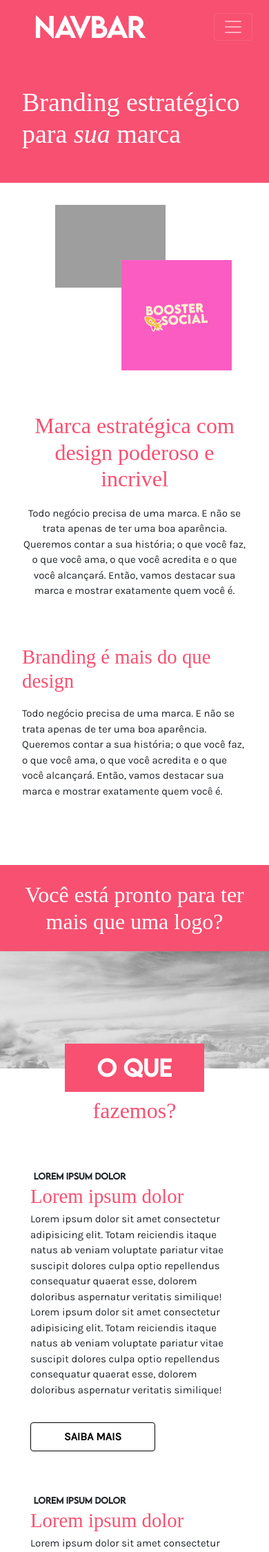
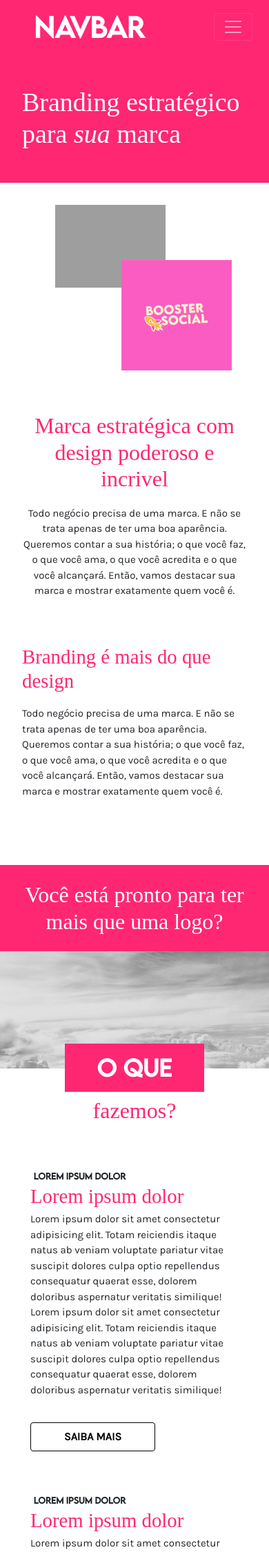
Before and after one commit to LucasCondeFerreira/pinkdesignsco, a PHP site: page / in a window 390 px wide. Shown: the top 2250 px of the page at 69% size. Run offline with PHP 8.4, Linux system fonts and the light colour scheme; some libraries are stand-ins or nearby versions; some web fonts are replaced; grey boxes are pictures that could not be loaded.

Commit message:
Home mobile -v 2.2

```diff
--- a/assets/styles/custom.css
+++ b/assets/styles/custom.css
@@ -1,3 +1,21 @@
+@font-face {
+  font-family: "Lemon Milk";
+  src: url(../fonts/LEMONMILK-Regular.otf);
+}
+
+@font-face {
+  font-family: "Quicksand";
+  src: url(../fonts/Quicksand-Medium.ttf);
+}
+@font-face {
+  font-family: "Albra";
+  src: url(../fonts/Albra-Light.otf);
+}
+@font-face {
+  font-family: "Karla";
+  src: url(../fonts/Karla-Regular.ttf);
+}
+
 html,
 body {
   padding: 0;
@@ -72,24 +90,6 @@ p {
   font-family: "Karla";
 }
 
-@font-face {
-  font-family: "Lemon Milk";
-  src: url(../fonts/LEMONMILK-Regular.otf);
-}
-
-@font-face {
-  font-family: "Quicksand";
-  src: url(../fonts/Quicksand-Medium.ttf);
-}
-@font-face {
-  font-family: "Albra";
-  src: url(../fonts/Albra-Light.otf);
-}
-@font-face {
-  font-family: "Karla";
-  src: url(../fonts/Karla-Regular.ttf);
-}
-
 /**********************
         Index
 */
@@ -144,7 +144,7 @@ div.pacotes > div.title-pacotes {
 }
 div.pacotes > div.title-pacotes > h1.title-pacotes {
   display: block;
-  background-color: rgb(248, 80, 113);
+  background-color: #ff2772;
   width: 30%;
   min-height: 4rem;
   padding: 1rem;
@@ -176,7 +176,7 @@ section.pacotes > div > h5 {
 section.pacotes > div > h2 {
   text-transform: capitalize;
   font-size: 5rem;
-  color: rgb(248, 80, 113);
+  color: #ff2772;
 }
 
 section.pacotes > div > p {
@@ -239,7 +239,7 @@ div.midias > div.title-midias {
 }
 div.midias > div.title-midias > h1.title-midias {
   display: block;
-  background-color: rgb(248, 80, 113);
+  background-color: #ff2772;
   color: #fff;
   width: 30%;
   min-height: 4rem;
@@ -270,7 +270,7 @@ section.midias > div > h5 {
 section.midias > div > h2 {
   text-transform: capitalize;
   font-size: 5rem;
-  color: rgb(248, 80, 113);
+  color: #ff2772;
 }
 
 section.midias > div > p {
@@ -301,7 +301,7 @@ section.midias > div > div > ul > li > span:nth-child(1) {
 }
 
 section.midias > div > div > ul > li > span:nth-child(2) {
-  color: rgb(248, 80, 113);
+  color: #ff2772;
   font-size: 1.7rem;
 }
 
@@ -330,7 +330,7 @@ section.midias > div > div > a > span {
 }
 
 div.trabalhos {
-  background-color: rgb(248, 80, 113);
+  background-color: #ff2772;
   min-height: 12rem;
   padding: 5rem 5rem;
 }
--- a/home/banner.html
+++ b/home/banner.html
@@ -14,7 +14,7 @@
     padding: 1.5rem;
     align-items: center;
     text-align: center;
-    background-color: rgb(248, 80, 113);
+    background-color: #ff2772;
   }
 
   div.banner > span:nth-child(1) > h1 {
@@ -61,7 +61,7 @@
 
   div.banner > span:nth-child(2) > h1 {
     font-size: 6rem;
-    color: rgb(248, 80, 113);
+    color: #ff2772;
   }
 </style>
 <div class="col-md-12 banner">
--- a/home/descricao.html
+++ b/home/descricao.html
@@ -25,7 +25,7 @@ div.descricao-title > span {
   padding: 1rem;
   align-items: center;
   text-align: center;
-  background-color: rgb(248, 80, 113);
+  background-color: #ff2772;
 }
 
 div.descricao-title > span > h1 {
@@ -36,7 +36,7 @@ div.descricao-title > span > h1 {
 
 div.descricao-title > h1 {
   margin-top: 1rem;
-  color: rgb(248, 80, 113);
+  color: #ff2772;
 }
 
 div.container-descricao {
@@ -54,7 +54,7 @@ div.descricao > h4 {
 }
 div.descricao > h2 {
   margin-top: 0.3rem;
-  color: rgb(248, 80, 113);
+  color: #ff2772;
 }
 div.descricao > p {
   margin-top: 0.3rem;
--- a/home/foto.html
+++ b/home/foto.html
@@ -21,7 +21,7 @@
       padding: 3rem 2rem;
       min-height: 1px;
 
-      background-color: rgb(248, 80, 113);
+      background-color: #ff2772;
     }
     div.foto > h1 {
       display: inline-block;
--- a/home/leia.html
+++ b/home/leia.html
@@ -29,10 +29,10 @@
     text-transform: capitalize;
     font-family: "";
     font-weight: "";
-    color: rgb(248, 80, 113);
+    color: #ff2772;
   }
   div.leia-title > div > a.button-pink {
-    background-color: rgb(248, 80, 113);
+    background-color: #ff2772;
     margin-top: 1rem;
     padding: 0.6rem 0;
     width: 100%;
@@ -60,7 +60,7 @@
   }
 
   p.pink {
-    color: rgb(248, 80, 113);
+    color: #ff2772;
   }
 
   div.leia-text > div:nth-child(2) {
--- a/home/marca.html
+++ b/home/marca.html
@@ -16,7 +16,7 @@
 
   div.containtext > h1 {
     padding: 1.2rem 0;
-    color: rgb(248, 80, 113);
+    color: #ff2772;
   }
 
   div.containtext > p {
@@ -48,7 +48,7 @@
   }
 
   div.text > h2 {
-    color: rgb(248, 80, 113);
+    color: #ff2772;
     text-align: start;
     padding: 1.2rem 0;
   }
@@ -150,7 +150,7 @@
       <img src="./assets/images/logo-booster.jpg" alt="#" class="imagemone" />
     </div>
     <div class="imagemtwo">
-      <img src="./assets/images/mockup.jpg" alt="#" class="imagemtwo" />
+      <img src="./assets/images/mockup-booster.jpg" alt="#" class="imagemtwo" />
     </div>
   </section>
   <div class="containtext">
--- a/home/mensagem.html
+++ b/home/mensagem.html
@@ -5,7 +5,7 @@
     padding: 1.5rem 3rem 1.5rem;
     min-height: 220px;
 
-    background-color: rgb(248, 80, 113);
+    background-color: #ff2772;
   }
 
   div.section-mensagem > h1 {
--- a/home/pacotes.html
+++ b/home/pacotes.html
@@ -13,7 +13,7 @@
     top: 13rem;
     left: calc(0px - 4vw);
 
-    border: 1px rgb(248, 80, 113) solid;
+    border: 1px #ff2772 solid;
     border-radius: 50px;
 
     transform: rotate(-90deg);
@@ -65,7 +65,7 @@
     margin-top: 1.2rem;
 
     font-size: 2.8rem;
-    color: rgb(248, 80, 113);
+    color: #ff2772;
     text-align: center;
     align-items: center;
   }
@@ -112,7 +112,7 @@
     display: block;
     width: 100%;
     padding: 0.5rem 0;
-    background-color: rgb(248, 80, 113);
+    background-color: #ff2772;
 
     color: #fff;
     font-size: 2rem;
--- a/index.html
+++ b/index.html
@@ -69,7 +69,7 @@ var i = setInterval(function(){
           if (width >= 1024) {
             var swiper = new Swiper(".mySwiper", {
               slidesPerView: 3,
-              spaceBetween: 30,
+              spaceBetween: 0,
               loop: true,
               pagination: {
                 el: ".swiper-pagination",
@@ -84,7 +84,7 @@ var i = setInterval(function(){
           } else if (width >= 630 && width <= 1023) {
             var swiper = new Swiper(".mySwiper", {
               slidesPerView: 2,
-              spaceBetween: 30,
+              spaceBetween: 0,
               loop: true,
               pagination: {
                 el: ".swiper-pagination",
@@ -99,7 +99,7 @@ var i = setInterval(function(){
           } else if (width >= 360 && width <= 629) {
             var swiper = new Swiper(".mySwiper", {
               slidesPerView: 1,
-              spaceBetween: 30,
+              spaceBetween: 0,
               loop: true,
               pagination: {
                 el: ".swiper-pagination",
--- a/surfaces/footer.html
+++ b/surfaces/footer.html
@@ -2,7 +2,7 @@
   .Div-footer {
     display: flex;
     justify-content: flex-end;
-    background-color: rgb(248, 80, 113) !important;
+    background-color: #ff2772 !important;
     margin: 0 auto;
     padding: 0 1.5rem;
     overflow: hidden;
@@ -12,7 +12,7 @@
 
   @media (min-width: 768px) {
     .Ul-footer {
-      background-color: rgb(248, 80, 113) !important;
+      background-color: #ff2772 !important;
       margin: auto 0;
       padding: 0 25px;
       justify-content: space-around;
@@ -29,7 +29,7 @@
     .A-footer {
       display: inline-block;
       text-decoration: none;
-      background-color: rgb(248, 80, 113) !important;
+      background-color: #ff2772 !important;
       color: #fff !important;
       margin: 0;
       padding: 0;
--- a/surfaces/header.html
+++ b/surfaces/header.html
@@ -1,12 +1,12 @@
 <style>
   div.pink {
-    background-color: rgb(248, 80, 113) !important;
+    background-color: #ff2772 !important;
     width: 100%;
   }
   .DivHeader {
     display: flex;
     justify-content: space-between;
-    background-color: rgb(248, 80, 113) !important;
+    background-color: #ff2772 !important;
     margin: 0 auto;
     padding: 0 1.5rem;
     overflow: hidden;
@@ -16,11 +16,11 @@
   .Nav {
     justify-content: space-around;
     right: 0;
-    background-color: rgb(248, 80, 113) !important;
+    background-color: #ff2772 !important;
   }
 
   .Ul {
-    background-color: rgb(248, 80, 113) !important;
+    background-color: #ff2772 !important;
     margin: 1rem 0;
     padding: 0 25px;
     justify-content: space-around;
@@ -30,7 +30,7 @@
   .A {
     display: inline-block;
     text-decoration: none;
-    background-color: rgb(248, 80, 113) !important;
+    background-color: #ff2772 !important;
     color: #fff !important;
     margin: 0;
     padding: 0;
--- a/surfaces/slide.html
+++ b/surfaces/slide.html
@@ -34,19 +34,19 @@
 
   .swiper-button-next,
   .swiper-button-prev {
-    color: rgb(248, 80, 113);
+    color: #ff2772;
   }
 
   div.slide-div {
     display: flex;
-    padding: 0 2rem;
+    padding: 0 3.5rem;
     flex-direction: column;
     justify-content: center;
     align-items: center;
   }
   div.slide-div > h3 {
     margin: 0.8rem 0;
-    color: rgb(248, 80, 113);
+    color: #ff2772;
     font-weight: 600;
     font-family: "Lemon Milk";
     text-transform: uppercase;
@@ -62,7 +62,7 @@
     justify-content: center;
     align-items: center;
 
-    background-color: rgb(248, 80, 113);
+    background-color: #ff2772;
     /*background-image: url(./assets/images/heaven.JPEG);*/
   }
   div.slide-img > span {
```
